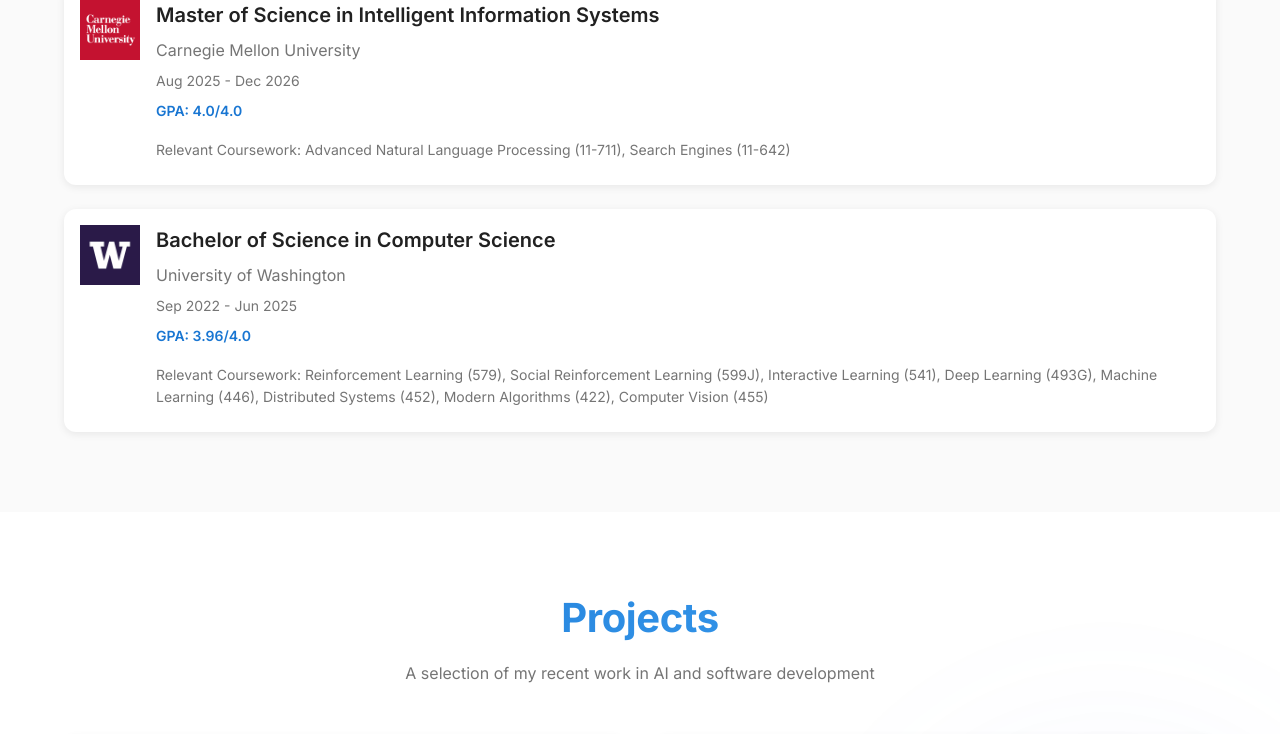
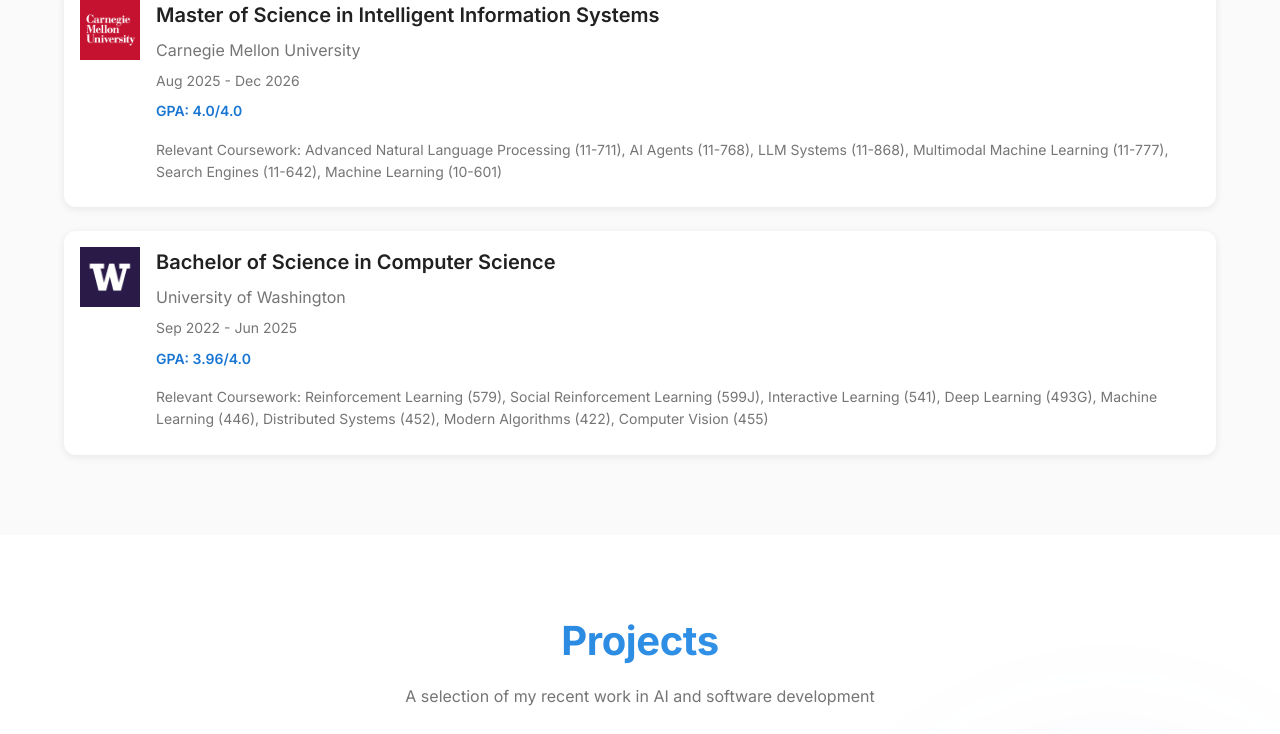
Before and after one commit to ML72/ML72.github.io, a React (Vite) app: page / in a window 1280 px wide. Shown: the part 800-1534 px from the top of the page. Built offline with nearby package versions, Linux system fonts and the light colour scheme.

Commit message:
Update school and work experience

```diff
--- a/src/data/portfolioData.ts
+++ b/src/data/portfolioData.ts
@@ -14,7 +14,7 @@ export const education: Education[] = [
     institution: 'Carnegie Mellon University',
     period: 'Aug 2025 - Dec 2026',
     gpa: '4.0/4.0',
-    description: 'Relevant Coursework: Advanced Natural Language Processing (11-711), Search Engines (11-642)',
+    description: 'Relevant Coursework: Advanced Natural Language Processing (11-711), AI Agents (11-768), LLM Systems (11-868), Multimodal Machine Learning (11-777), Search Engines (11-642), Machine Learning (10-601)',
     logo: '/icons/school_cmu.png',
   },
   {
@@ -72,7 +72,20 @@ export const projects: Project[] = [
 
 export const workExperience: WorkExperience[] = [
   {
-    id: '1',
+    id: '5',
+    title: 'Machine Learning Engineer Intern',
+    company: 'Pinterest',
+    period: 'May 2026 - Aug 2026',
+    location: 'Palo Alto, USA',
+    logo: '/icons/work_pinterest.png',
+    description: [
+      'Worked with Ads Vertical team',
+      'Designed, implemented, and deployed a dynamic ad module title generation and serving pipeline, processing 20,000 titles weekly and directing affecting Search, a surface accounting for 14% of Pinterest revenue',
+      'Conducted A/B experimentation and successfully increased average click-through rate by 0.7%',
+    ],
+  },
+  {
+    id: '4',
     title: 'Software Development Engineer Intern',
     company: 'Amazon',
     period: 'Jun 2025 - Aug 2025',
@@ -85,7 +98,7 @@ export const workExperience: WorkExperience[] = [
     ],
   },
   {
-    id: '2',
+    id: '3',
     title: 'Research Assistant',
     company: 'University of Washington - Social Reinforcement Learning Lab',
     period: 'Sep 2024 - Jun 2025',
@@ -98,7 +111,7 @@ export const workExperience: WorkExperience[] = [
     ],
   },
   {
-    id: '3',
+    id: '2',
     title: 'Machine Learning Engineer Intern',
     company: 'SReading LLC',
     period: 'Jun 2024 - Sep 2024',
@@ -111,7 +124,7 @@ export const workExperience: WorkExperience[] = [
     ],
   },
   {
-    id: '4',
+    id: '1',
     title: 'CSE 416 Teaching Assistant',
     company: 'University of Washington',
     period: 'Mar 2024 - Jun 2024',
```
Also changed, not shown: public/icons/work_pinterest.png (added), public/icons/work_ryquo.jpg (added).
